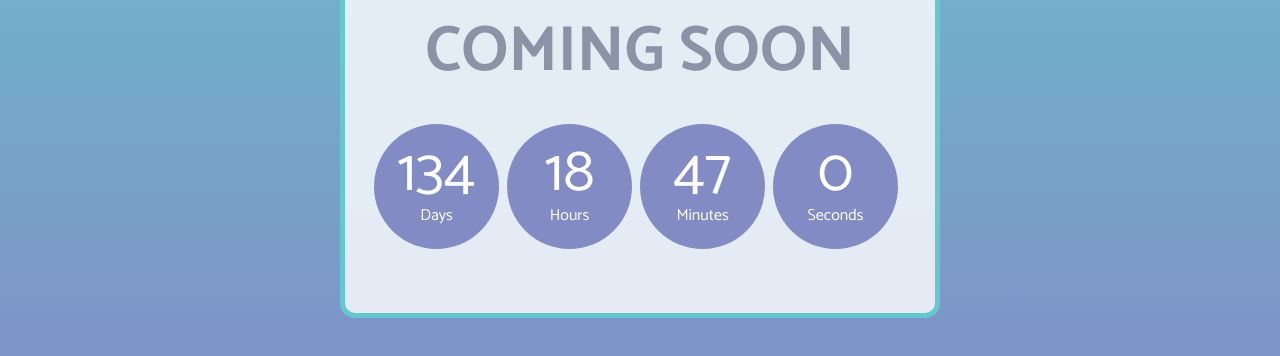
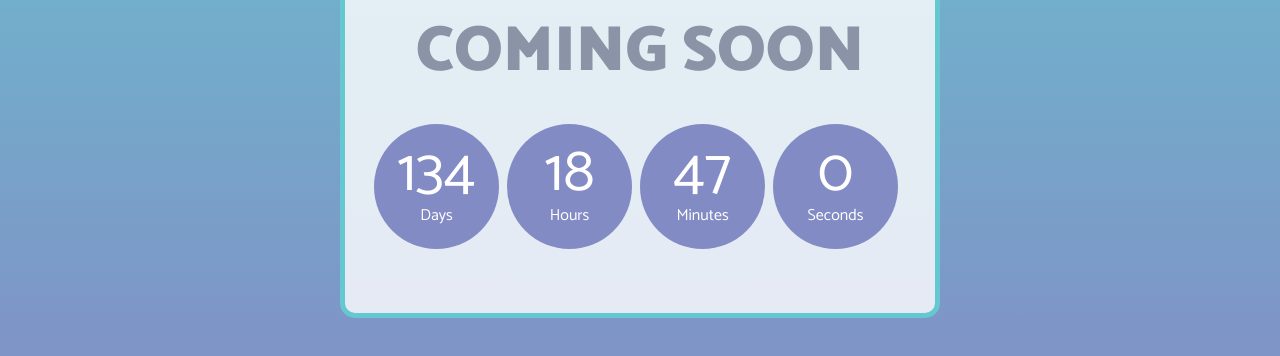
Before and after one commit to aafnai/coming-soon, a plain HTML site: page index.html in a window 1280 px wide. Shown: the part 332-688 px from the top of the page. Drawn offline with Linux system fonts and the light colour scheme.

Commit message:
redesign

```diff
--- a/style.css
+++ b/style.css
@@ -1,4 +1,4 @@
-@import url("https://fonts.googleapis.com/css2?family=Catamaran:wght@400;700&display=swap");
+@import url("https://fonts.googleapis.com/css2?family=Catamaran:wght@400;700;900&display=swap");
 * {
   margin: 0;
   padding: 0px;
@@ -37,7 +37,7 @@ body {
 }
 .black-box h1 {
   font-style: normal;
-  font-weight: 600;
+  font-weight: 900;
   font-size: 64px;
   line-height: 112px;
   text-align: center;
```
